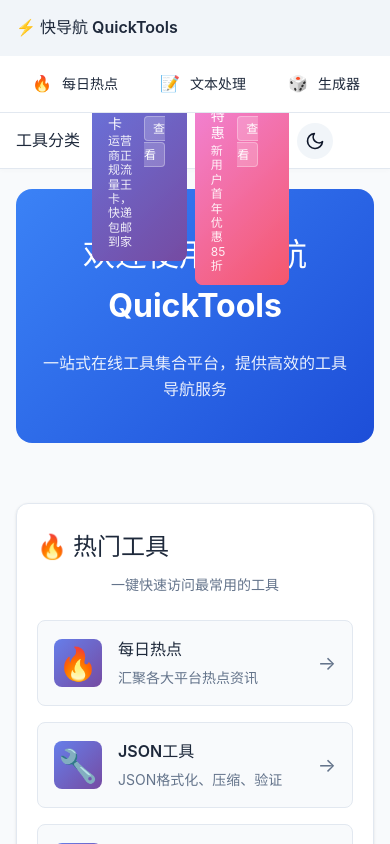
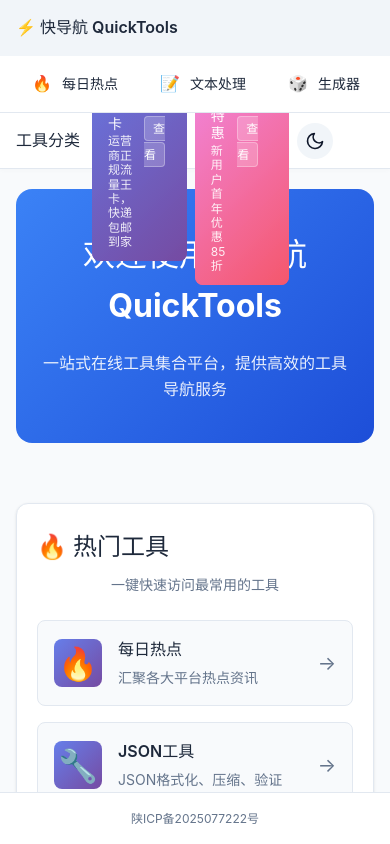
Before and after one commit to quicksoo/quicknav, a Vue app: page / in a window 390 px wide. Built offline with nearby package versions, Linux system fonts and the light colour scheme.

Commit message:
添加备案号

```diff
--- a/src/App.vue
+++ b/src/App.vue
@@ -98,6 +98,15 @@
           <router-view />
         </div>
       </div>
+
+      <!-- 统一底部区域 -->
+      <footer class="app-footer">
+        <div class="footer-content">
+          <a href="https://beian.miit.gov.cn" target="_blank" rel="noopener noreferrer" class="beian-link">
+            陕ICP备2025077222号
+          </a>
+        </div>
+      </footer>
     </main>
   </div>
 </template>
@@ -393,6 +402,7 @@ export default {
   }
 }
 </script>
+
 <style scoped>
 /* 全局布局 */
 #app {
@@ -742,6 +752,41 @@ export default {
   margin: 0;
 }
 
+/* 底部区域样式 */
+.app-footer {
+  background: var(--color-bg-primary);
+  border-top: 1px solid var(--color-border);
+  padding: 8px 0;
+  text-align: center;
+  flex-shrink: 0;
+  font-size: 14px;
+  color: var(--color-text-muted);
+}
+
+.footer-content {
+  max-width: 1200px;
+  margin: 0 auto;
+  padding: 20 24px;
+  display: flex;
+  flex-direction: column;
+  align-items: center;
+  gap: 8px;
+}
+
+
+.beian-link {
+  color: var(--color-text-muted);
+  text-decoration: none;
+  transition: color 0.2s ease;
+  display: inline-flex;
+  align-items: center;
+  gap: 4px;
+}
+
+.beian-link:hover {
+  color: #0099ff;
+}
+
 /* 移动端适配 */
 @media (max-width: 768px) {
   #app {
@@ -851,5 +896,20 @@ export default {
     grid-template-columns: 1fr;
     gap: 16px;
   }
+
+  /* 底部区域移动端适配 */
+  .app-footer {
+    padding: 16px 0;
+  }
+
+  .footer-content {
+    padding: 0 16px;
+  }
+
+  .copyright,
+  .beian-link {
+    font-size: 12px;
+  }
 }
+
 </style>
--- a/src/components/Home.vue
+++ b/src/components/Home.vue
@@ -841,4 +841,29 @@ export default {
     padding: 24px 20px;
   }
 }
+
+/* 备案信息样式 */
+.footer {
+  text-align: center;
+  padding: 20px 0;
+  color: var(--color-text-muted);
+  font-size: 14px;
+}
+
+.beian a {
+  color: var(--color-text-muted);
+  text-decoration: none;
+  transition: color 0.2s ease;
+}
+
+.beian a:hover {
+  color: #ffd600; /* quickYellow color */
+}
+
+@media (max-width: 768px) {
+  .footer {
+    padding: 16px 0;
+    font-size: 12px;
+  }
+}
 </style>
```
